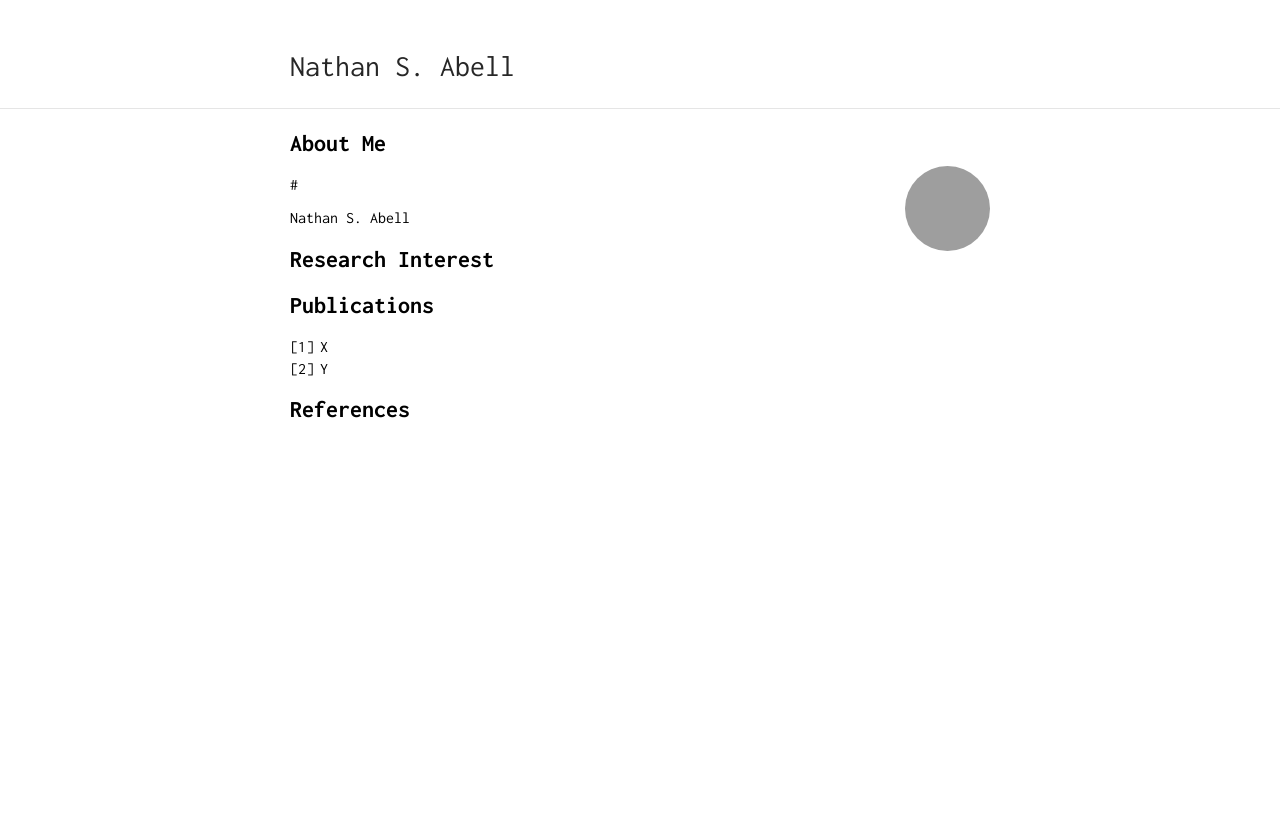
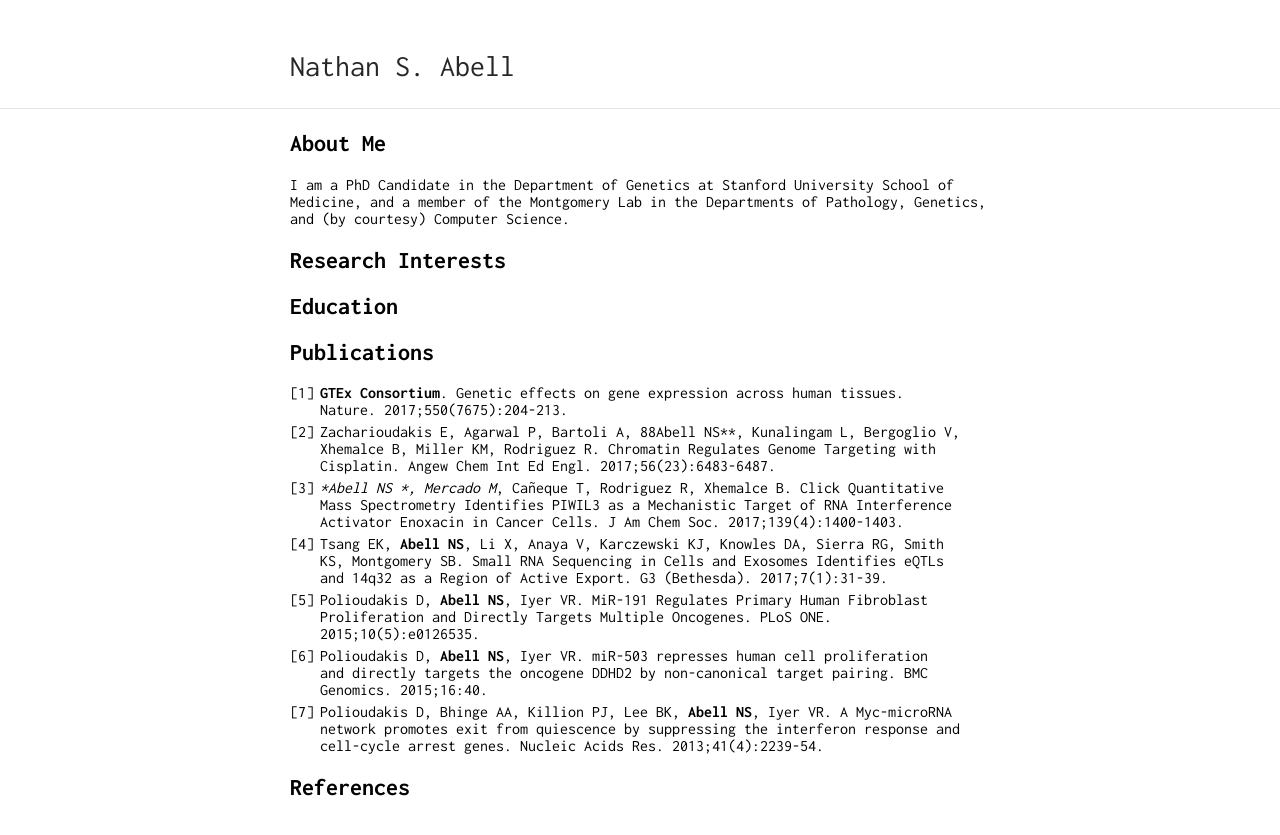
Before and after one commit to nsabell/nsabell.github.io, a Jekyll site: the page built from index.md, in a window 1280 px wide. Shown: the top 835 px of the page. Built offline with Jekyll 4.4.1, drawn with Linux system fonts in a browser that asks for light colours; our own code applies the rules of GitHub Pages for plain Markdown files; grey boxes are pictures that could not be loaded.

Commit message:
publications

```diff
--- a/index.md
+++ b/index.md
@@ -4,15 +4,20 @@ layout: default
 
 ## About Me
 
-#<img class="profile-picture" src="sherlock.jpg">
+I am a PhD Candidate in the Department of Genetics at Stanford University School of Medicine, and a member of the Montgomery Lab in the Departments of Pathology, Genetics, and (by courtesy) Computer Science.
 
-Nathan S. Abell
+## Research Interests
 
-## Research Interest
+## Education
 
 ## Publications
 
-1. X
-2. Y
+7. **GTEx Consortium**. Genetic effects on gene expression across human tissues. Nature. 2017;550(7675):204-213.
+6. Zacharioudakis E, Agarwal P, Bartoli A, 88Abell NS**, Kunalingam L, Bergoglio V, Xhemalce B, Miller KM, Rodriguez R. Chromatin Regulates Genome Targeting with Cisplatin. Angew Chem Int Ed Engl. 2017;56(23):6483-6487.
+5. **Abell NS* **, Mercado M*, Cañeque T, Rodriguez R, Xhemalce B. Click Quantitative Mass Spectrometry Identifies PIWIL3 as a Mechanistic Target of RNA Interference Activator Enoxacin in Cancer Cells. J Am Chem Soc. 2017;139(4):1400-1403.
+4. Tsang EK, **Abell NS**, Li X, Anaya V, Karczewski KJ, Knowles DA, Sierra RG, Smith KS, Montgomery SB. Small RNA Sequencing in Cells and Exosomes Identifies eQTLs and 14q32 as a Region of Active Export. G3 (Bethesda). 2017;7(1):31-39.
+3. Polioudakis D, **Abell NS**, Iyer VR. MiR-191 Regulates Primary Human Fibroblast Proliferation and Directly Targets Multiple Oncogenes. PLoS ONE. 2015;10(5):e0126535.
+2. Polioudakis D, **Abell NS**, Iyer VR. miR-503 represses human cell proliferation and directly targets the oncogene DDHD2 by non-canonical target pairing. BMC Genomics. 2015;16:40.
+1. Polioudakis D, Bhinge AA, Killion PJ, Lee BK, **Abell NS**, Iyer VR. A Myc-microRNA network promotes exit from quiescence by suppressing the interferon response and cell-cycle arrest genes. Nucleic Acids Res. 2013;41(4):2239-54.
 
 ## References
```
